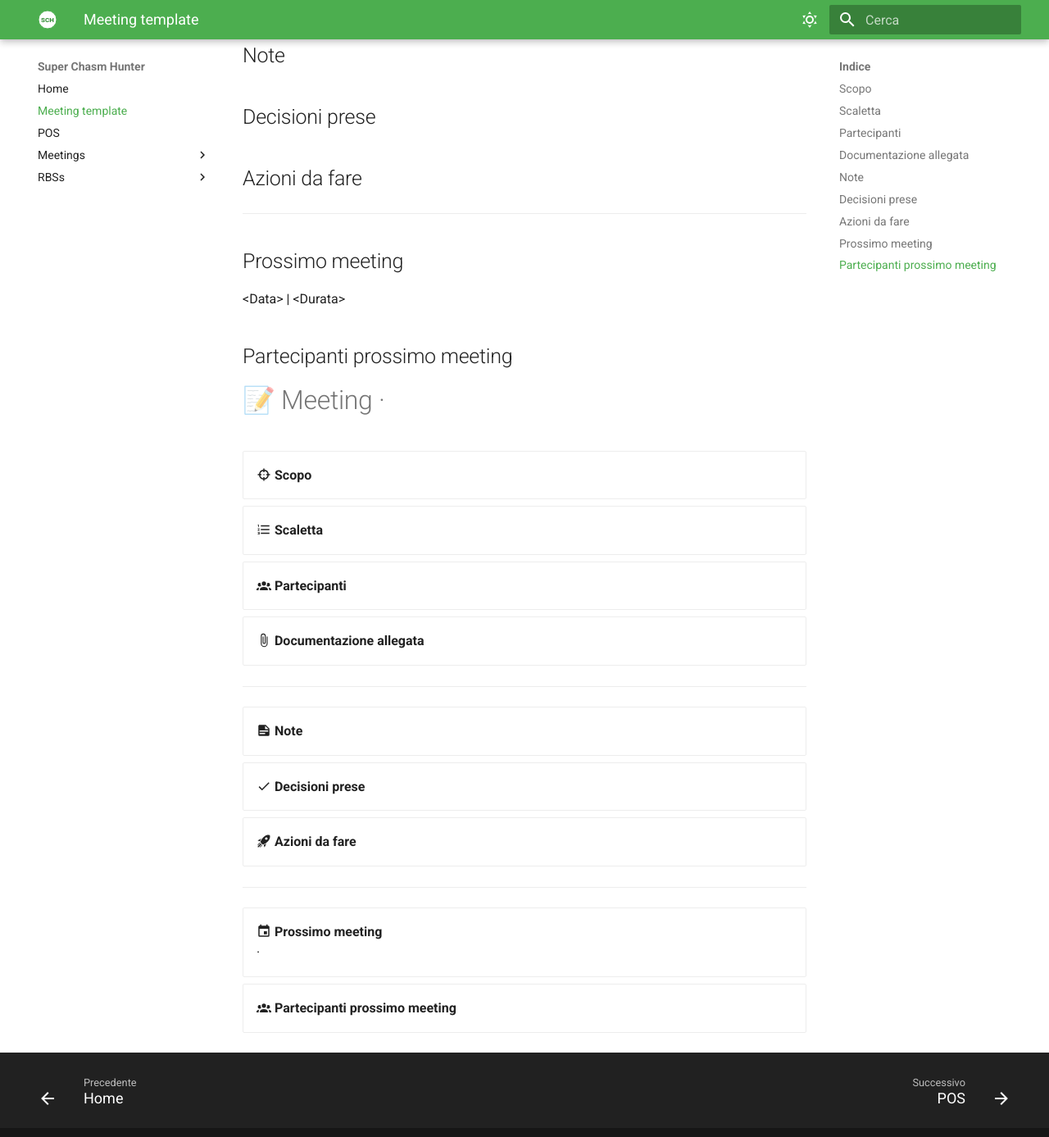
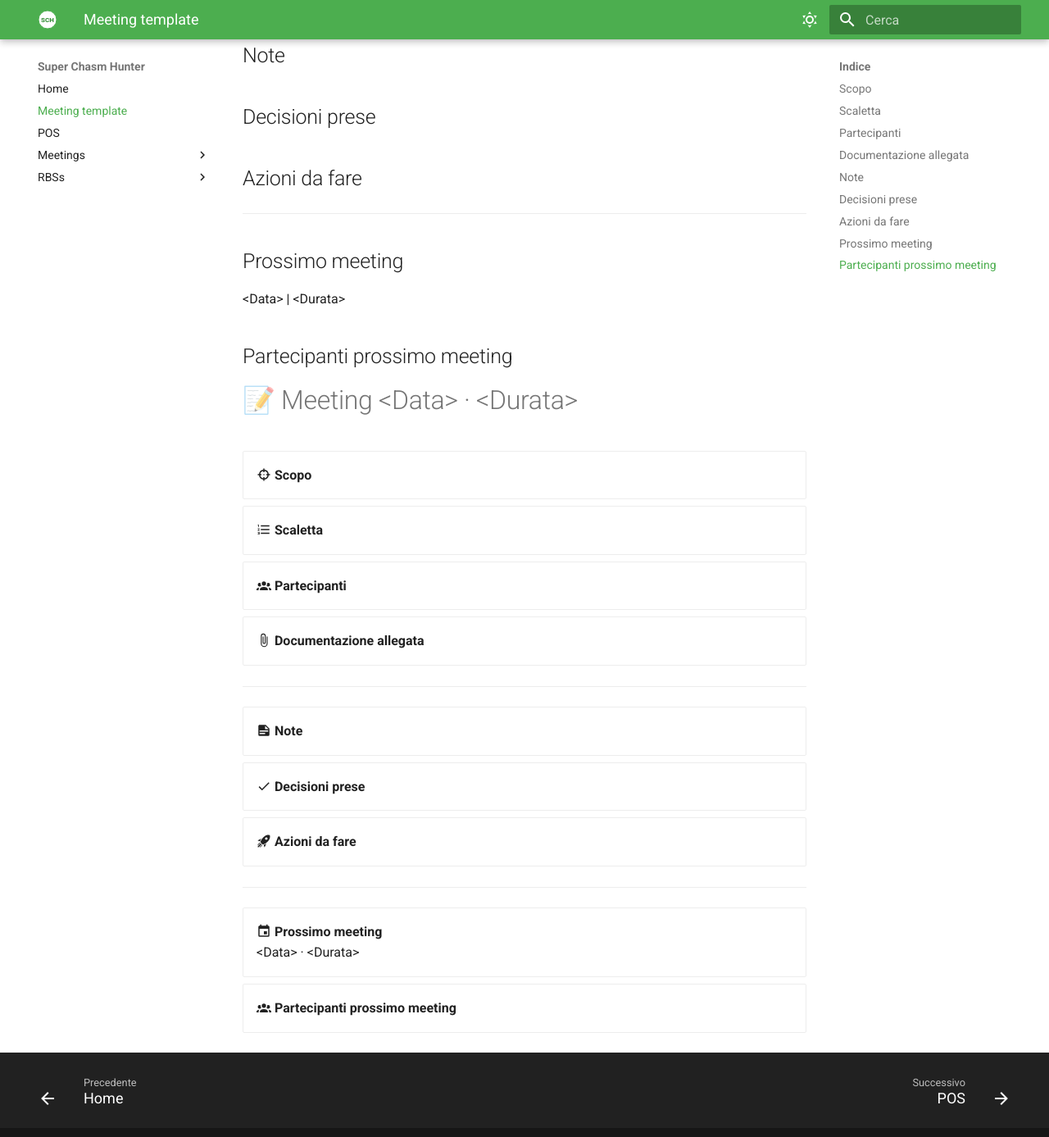
Before and after one commit to FilippoGurioli/super-chasm-hunter-pm, an MkDocs documentation site: the page built from docs/Meeting template.md, in a window 1280 px wide and 1400 px high, scrolled down 723 px. Shown: the top 1387 px of the window at 82% size. Built offline with MkDocs 1.6.1 and Material for MkDocs 9.7.7, drawn with Linux system fonts in a browser that asks for light colours.

Commit message:
Working grids single?

```diff
--- a/docs/Meeting template.md
+++ b/docs/Meeting template.md
@@ -50,7 +50,7 @@ title: Meeting template
 
 
 
-# 📝 Meeting <Data> · <Durata>
+# 📝 Meeting &lt;Data&gt; · &lt;Durata&gt;
 
 <div class="grid grid-single" markdown>
 
@@ -88,7 +88,7 @@ title: Meeting template
 <div class="grid grid-single" markdown>
 
 :material-calendar: **Prossimo meeting**
-<Data> · <Durata>
+&lt;Data&gt; · &lt;Durata&gt;
 { .card }
 
 :material-account-group: **Partecipanti prossimo meeting**
--- a/docs/stylesheets/extra.css
+++ b/docs/stylesheets/extra.css
@@ -1,3 +1,4 @@
-.md-typeset .grid-single {
+.md-typeset .grid.grid-single {
+  display: grid !important;
   grid-template-columns: 1fr !important;
 }
```
